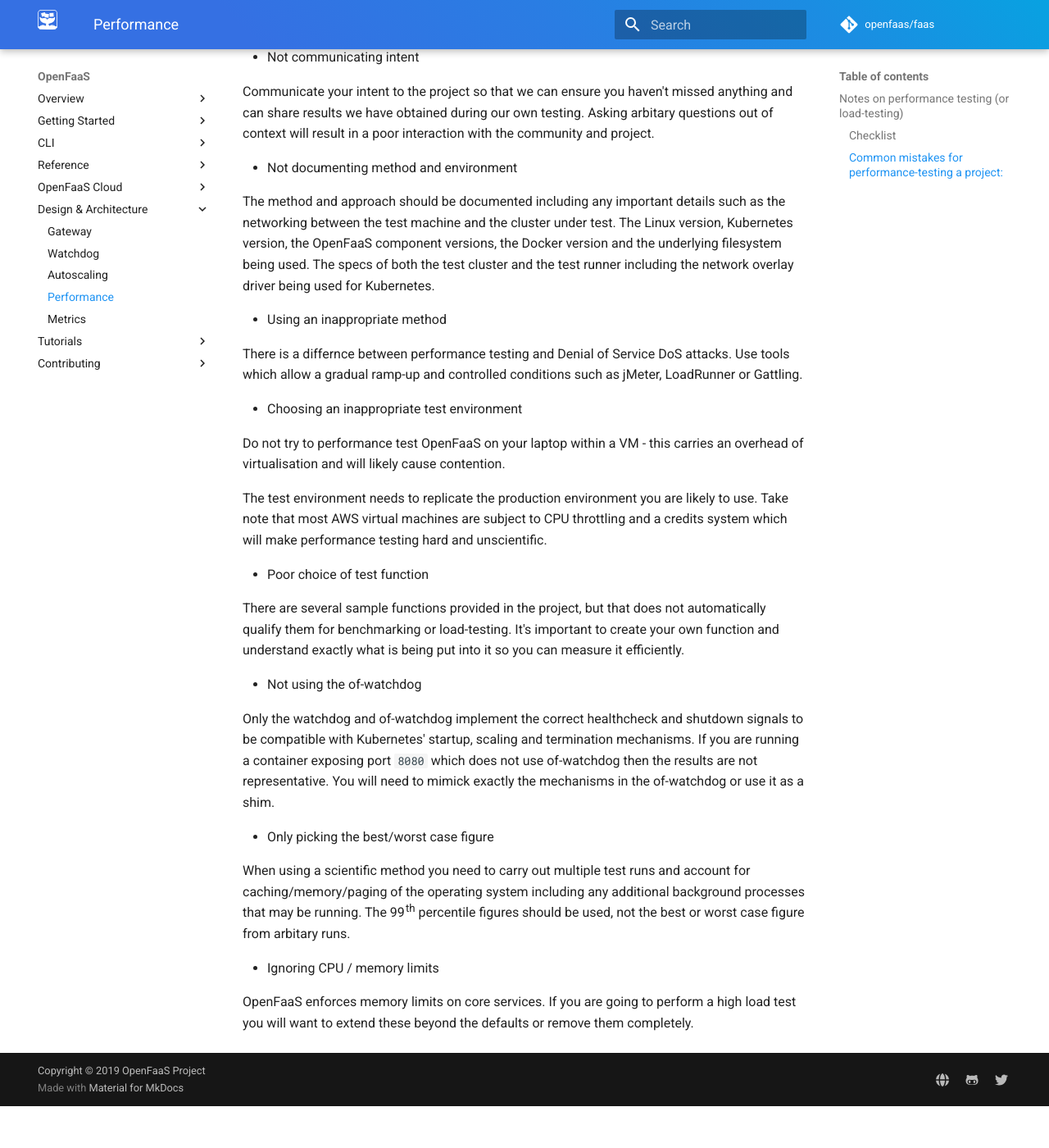
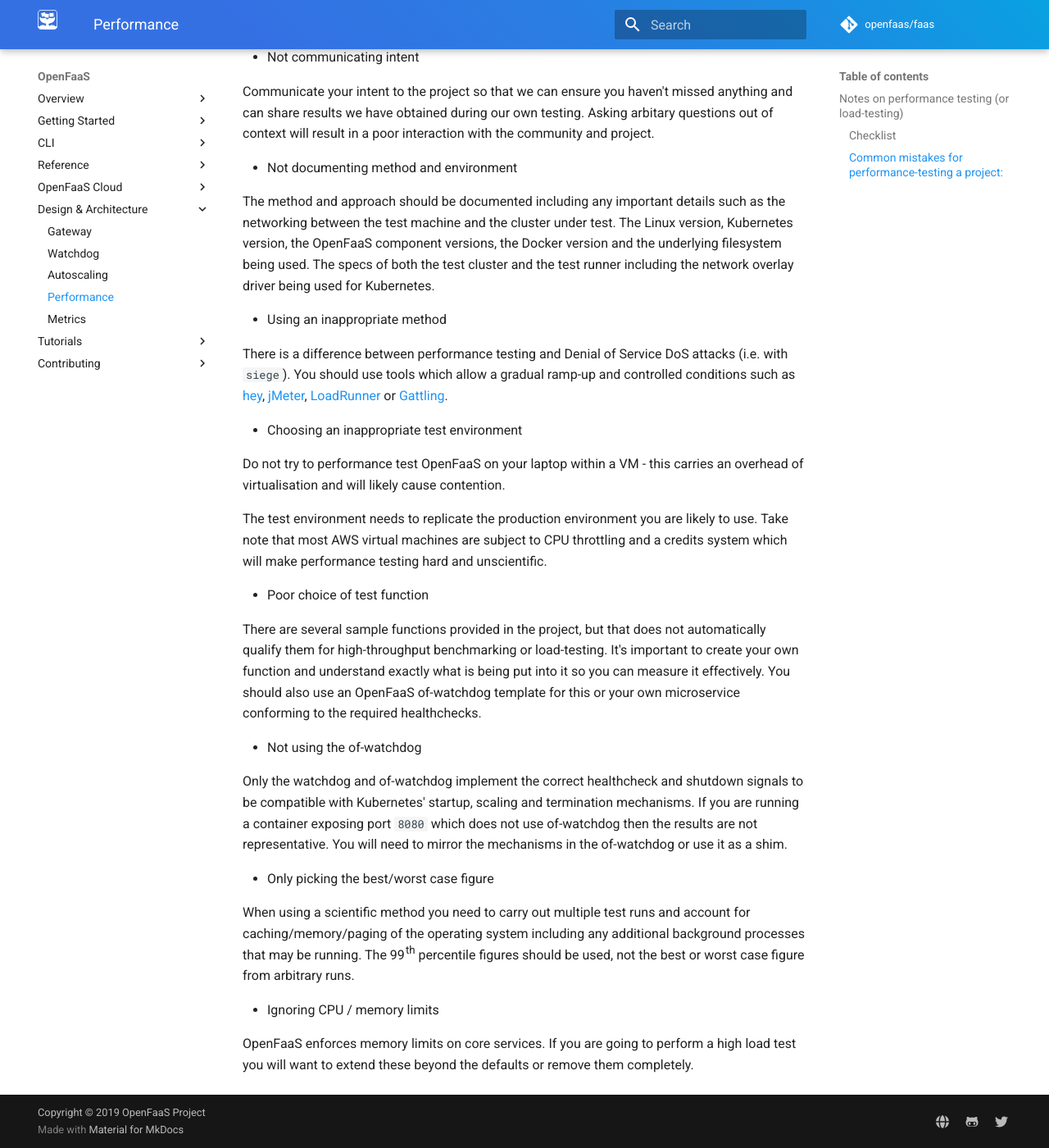
Before and after one commit to openfaas/docs, an MkDocs documentation site: the page built from docs/architecture/performance.md, in a window 1280 px wide and 1400 px high, scrolled down 1829 px. Shown: the whole window at 82% size. Built offline with MkDocs 1.6.1 and Material for MkDocs 9.7.7, drawn with Linux system fonts in a browser that asks for light colours; comment, search, counter and statistics services are not loaded; before the commit the page ends 3178 px from its top, so only the background shows below that; some of the changed text lies outside the part shown.

Commit message:
Update typos on perf page
- fixes typos
- updates links to benchmarking tools

Signed-off-by: Alex Ellis <alexellis2@gmail.com>

```diff
--- a/docs/architecture/performance.md
+++ b/docs/architecture/performance.md
@@ -44,7 +44,7 @@ Project tuning:
 
 of-watchdog templates:
 
-* [Golang HTTP template with stdlib](https://github.com/alexellis/golang-http-template)
+* [Golang HTTP template with the Go stdlib](https://github.com/alexellis/golang-http-template)
 * [Node10 HTTP template with Express.js](https://github.com/openfaas-incubator/node10-express-template)
 * [Python3 HTTP template with gevent/flask](https://github.com/openfaas-incubator/python-flask-template)
 
@@ -60,7 +60,7 @@ The method and approach should be documented including any important details suc
 
 * Using an inappropriate method
 
-There is a differnce between performance testing and Denial of Service DoS attacks. Use tools which allow a gradual ramp-up and controlled conditions such as jMeter, LoadRunner or Gattling.
+There is a difference between performance testing and Denial of Service DoS attacks (i.e. with `siege`). You should use tools which allow a gradual ramp-up and controlled conditions such as [hey](https://github.com/rakyll/hey), [jMeter](https://jmeter.apache.org), [LoadRunner](https://en.wikipedia.org/wiki/LoadRunner) or [Gattling](https://gatling.io).
 
 * Choosing an inappropriate test environment
 
@@ -70,15 +70,15 @@ The test environment needs to replicate the production environment you are likel
 
 * Poor choice of test function
 
-There are several sample functions provided in the project, but that does not automatically qualify them for benchmarking or load-testing. It's important to create your own function and understand exactly what is being put into it so you can measure it efficiently.
+There are several sample functions provided in the project, but that does not automatically qualify them for high-throughput benchmarking or load-testing. It's important to create your own function and understand exactly what is being put into it so you can measure it effectively. You should also use an OpenFaaS of-watchdog template for this or your own microservice conforming to the required healthchecks.
 
 * Not using the of-watchdog
 
-Only the watchdog and of-watchdog implement the correct healthcheck and shutdown signals to be compatible with Kubernetes' startup, scaling and termination mechanisms. If you are running a container exposing port `8080` which does not use of-watchdog then the results are not representative. You will need to mimick exactly the mechanisms in the of-watchdog or use it as a shim.
+Only the watchdog and of-watchdog implement the correct healthcheck and shutdown signals to be compatible with Kubernetes' startup, scaling and termination mechanisms. If you are running a container exposing port `8080` which does not use of-watchdog then the results are not representative. You will need to mirror the mechanisms in the of-watchdog or use it as a shim.
 
 * Only picking the best/worst case figure
 
-When using a scientific method you need to carry out multiple test runs and account for caching/memory/paging of the operating system including any additional background processes that may be running. The 99th percentile figures should be used, not the best or worst case figure from arbitary runs.
+When using a scientific method you need to carry out multiple test runs and account for caching/memory/paging of the operating system including any additional background processes that may be running. The 99th percentile figures should be used, not the best or worst case figure from arbitrary runs.
 
 * Ignoring CPU / memory limits
 
```
